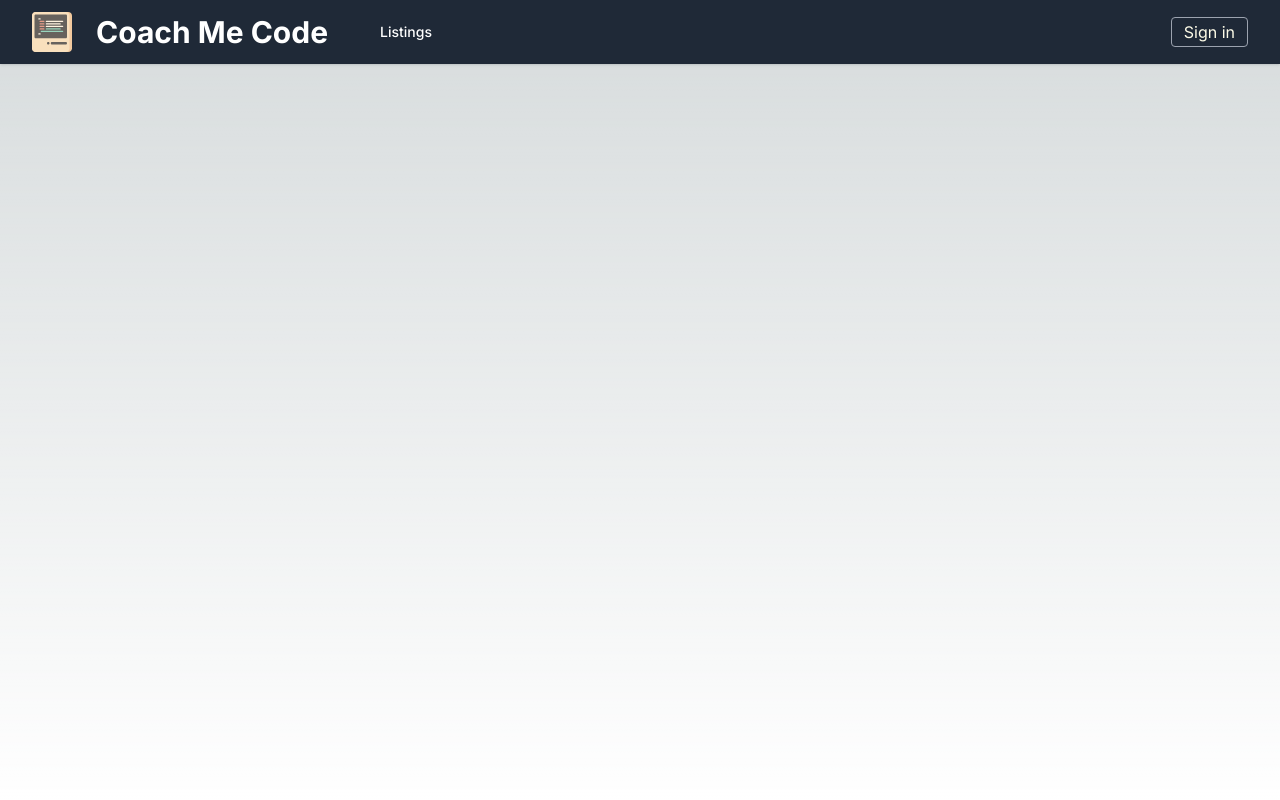
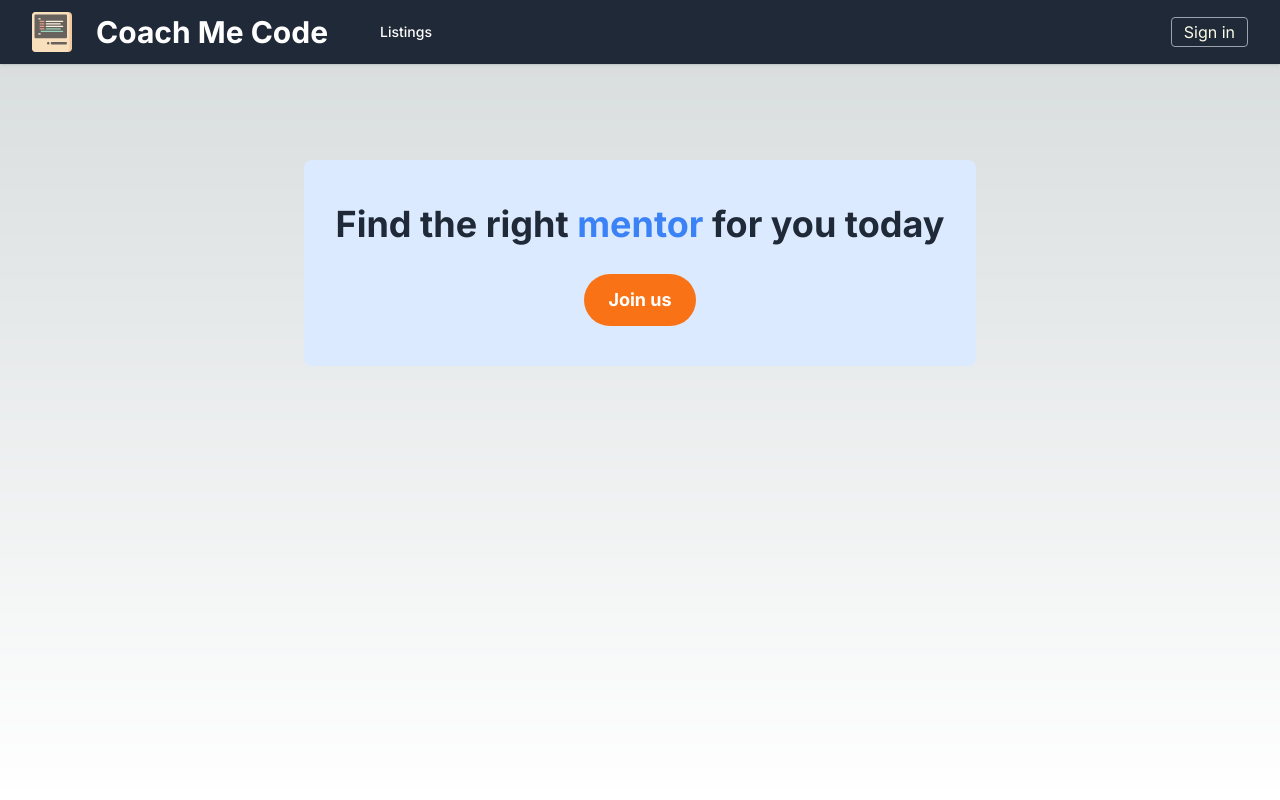
Before and after one commit to Spyabo/coach-me-code, a Next.js app: page / in a window 1280 px wide. Shown: the top 800 px of the page. Built offline with nearby package versions, Linux system fonts and the light colour scheme; no server answers.

Commit message:
cleaned up the landing page and added subheading

```diff
--- a/src/app/page.tsx
+++ b/src/app/page.tsx
@@ -1,12 +1,14 @@
-import { Inter } from "next/font/google";
-import Image from "next/image";
-
-const inter = Inter({ subsets: ["latin"] });
-
 export default function Landing() {
   return (
-    <main className="flex min-h-screen flex-col items-center justify-between p-24">
-
+    <main className="flex min-h-screen flex-col items-center gap-2 p-6 md:p-24 mt-50 md:mt-15">
+      <div className="bg-blue-100 px-8 py-10 rounded-lg text-center">
+      <h2 className="text-3xl md:text-4xl font-bold text-gray-800 leading-tight md:leading-snug">
+        Find the right <span className="text-blue-500">mentor</span> for you today
+      </h2>
+      <button className="bg-orange-500 text-white text-lg font-bold py-3 px-6 rounded-full mt-6 hover:bg-orange-600 transition-colors duration-300 ease-in-out">
+        Join us
+      </button>
+      </div>
     </main>
   );
 }
```
